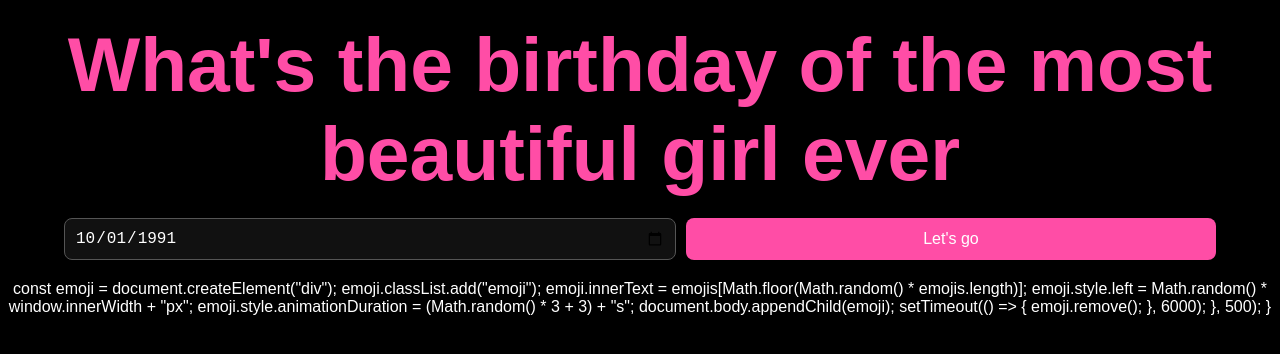
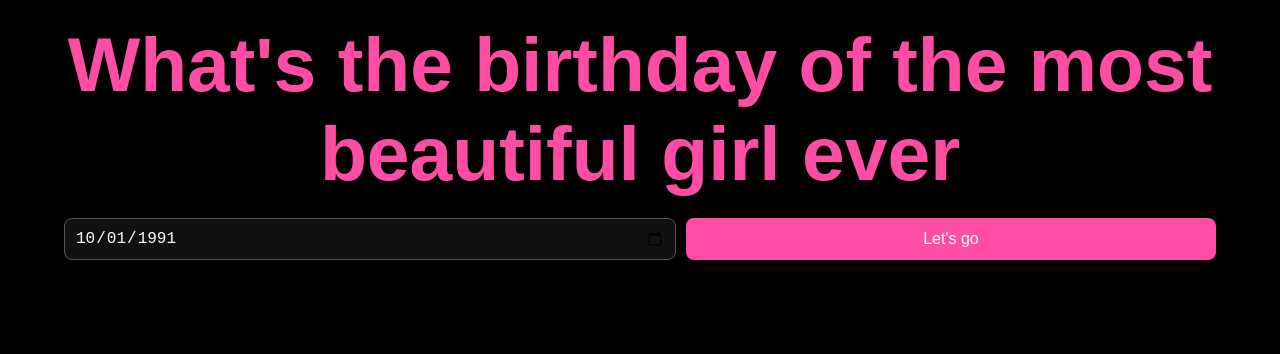
Before and after one commit to essahussein/Tantoon-, a plain HTML site: page index.html in a window 1280 px wide. Drawn offline with Linux system fonts and the light colour scheme.

Commit message:
Update index2.html

```diff
--- a/index.html
+++ b/index.html
@@ -124,18 +124,4 @@
     }
   </script>
 </body>
-</html>        const emoji = document.createElement("div");
-        emoji.classList.add("emoji");
-        emoji.innerText = emojis[Math.floor(Math.random() * emojis.length)];
-        emoji.style.left = Math.random() * window.innerWidth + "px";
-        emoji.style.animationDuration = (Math.random() * 3 + 3) + "s";
-        document.body.appendChild(emoji);
-
-        setTimeout(() => {
-          emoji.remove();
-        }, 6000);
-      }, 500);
-    }
-  </script>
-</body>
 </html>
```
